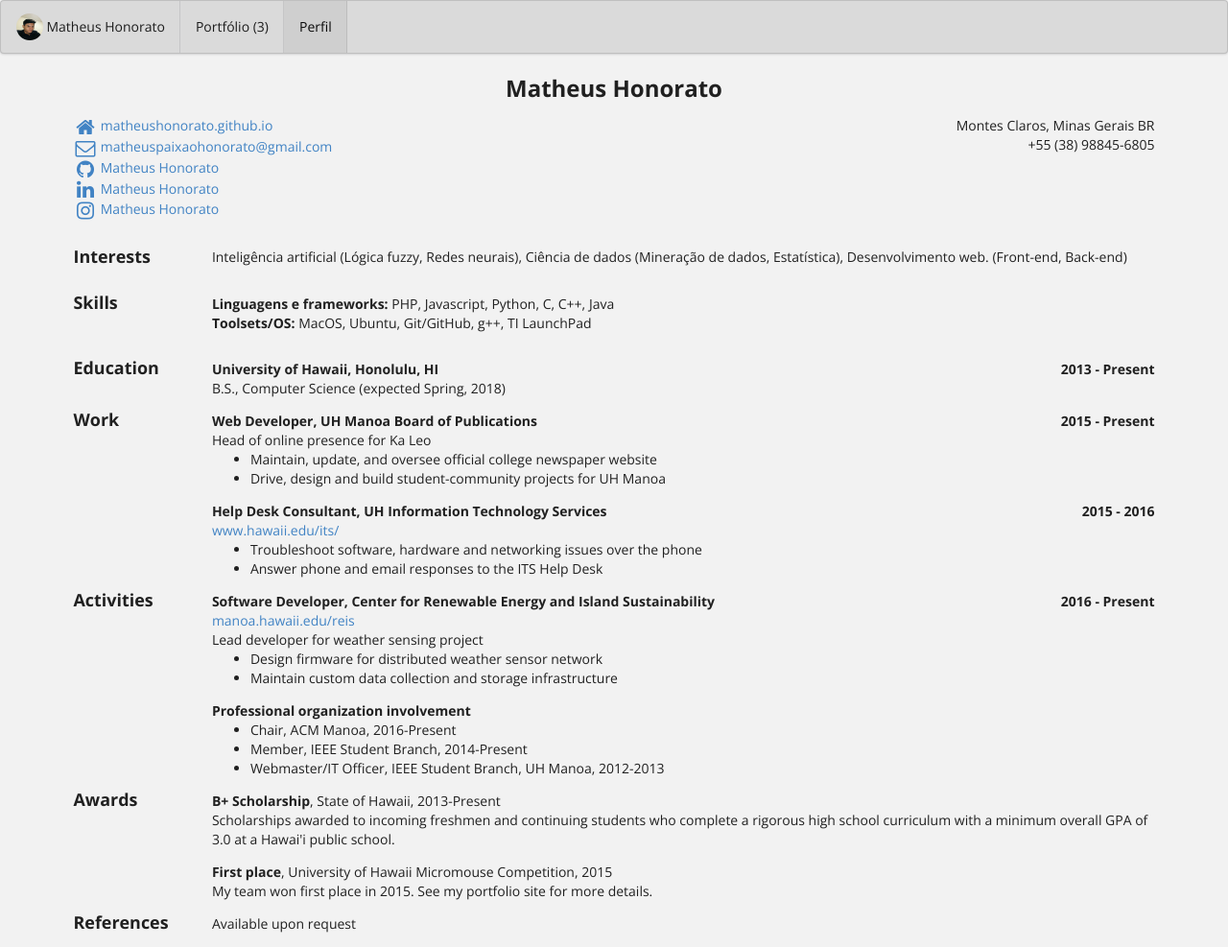
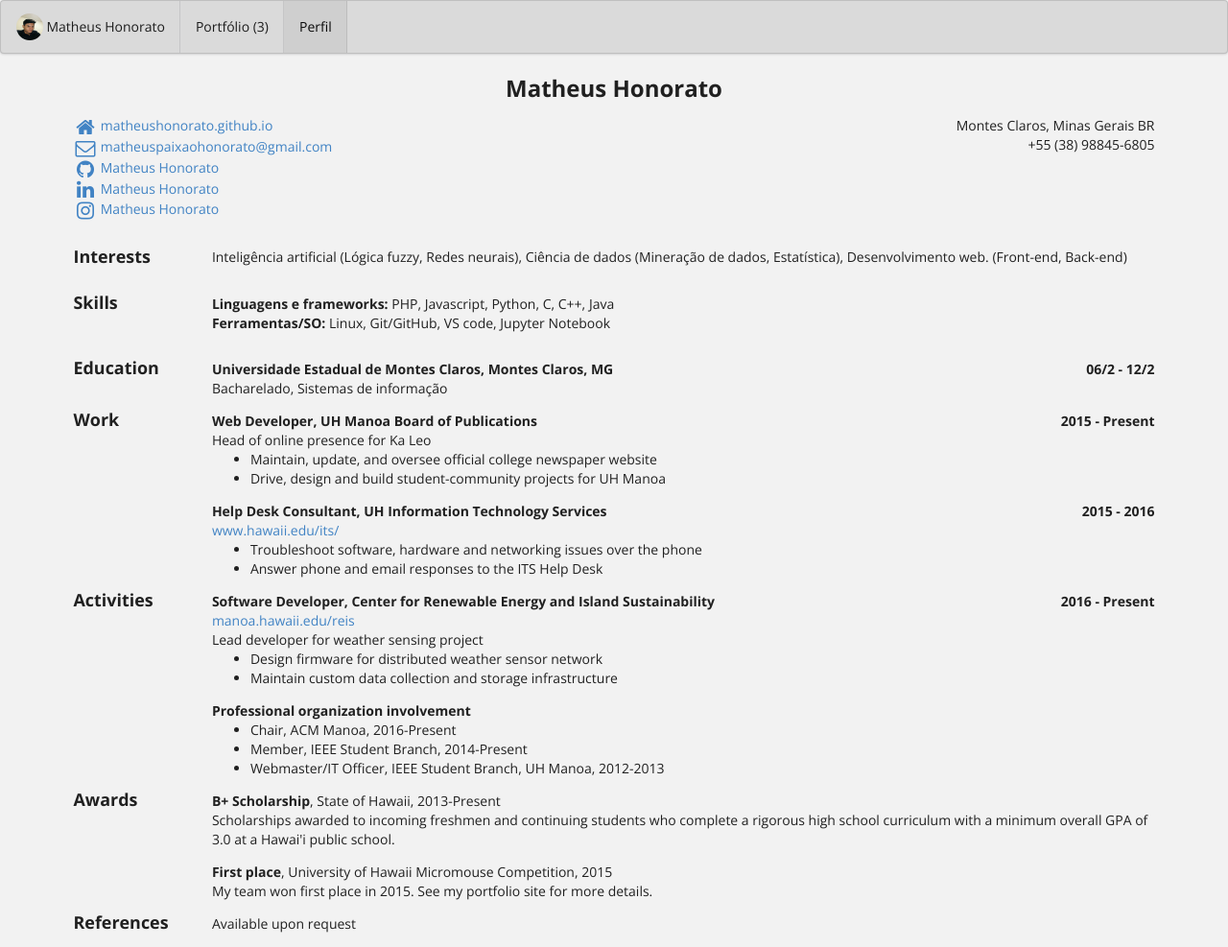
Before and after one commit to MatheusHonorato/matheushonorato.github.io, a Jekyll site: the page built from bio/index.html, in a window 1280 px wide. Shown: the whole page at 96% size. Built offline with Jekyll 4.4.1, drawn with Linux system fonts in a browser that asks for light colours.

Commit message:
up skills, toolsets and education

```diff
--- a/_data/bio.json
+++ b/_data/bio.json
@@ -69,24 +69,23 @@
       ]
     },
     {
-      "name": "Toolsets/OS",
+      "name": "Ferramentas/SO",
       "level": "",
       "keywords": [
-        "MacOS",
-        "Ubuntu",
+        "Linux",
         "Git/GitHub",
-        "g++",
-        "TI LaunchPad"
+        "VS code",
+        "Jupyter Notebook"
       ]
     }
   ],
   "education": [
     {
-      "institution": "University of Hawaii, Honolulu, HI",
-      "area": "Computer Science (expected Spring, 2018)",
-      "studyType": "B.S.",
-      "startDate": "2013-09-01",
-      "endDate": "Present",
+      "institution": "Universidade Estadual de Montes Claros, Montes Claros, MG",
+      "area": "Sistemas de informação",
+      "studyType": "Bacharelado",
+      "startDate": "06/2014",
+      "endDate": "12/2019",
       "gpa": "",
       "courses": [
       ]
```
